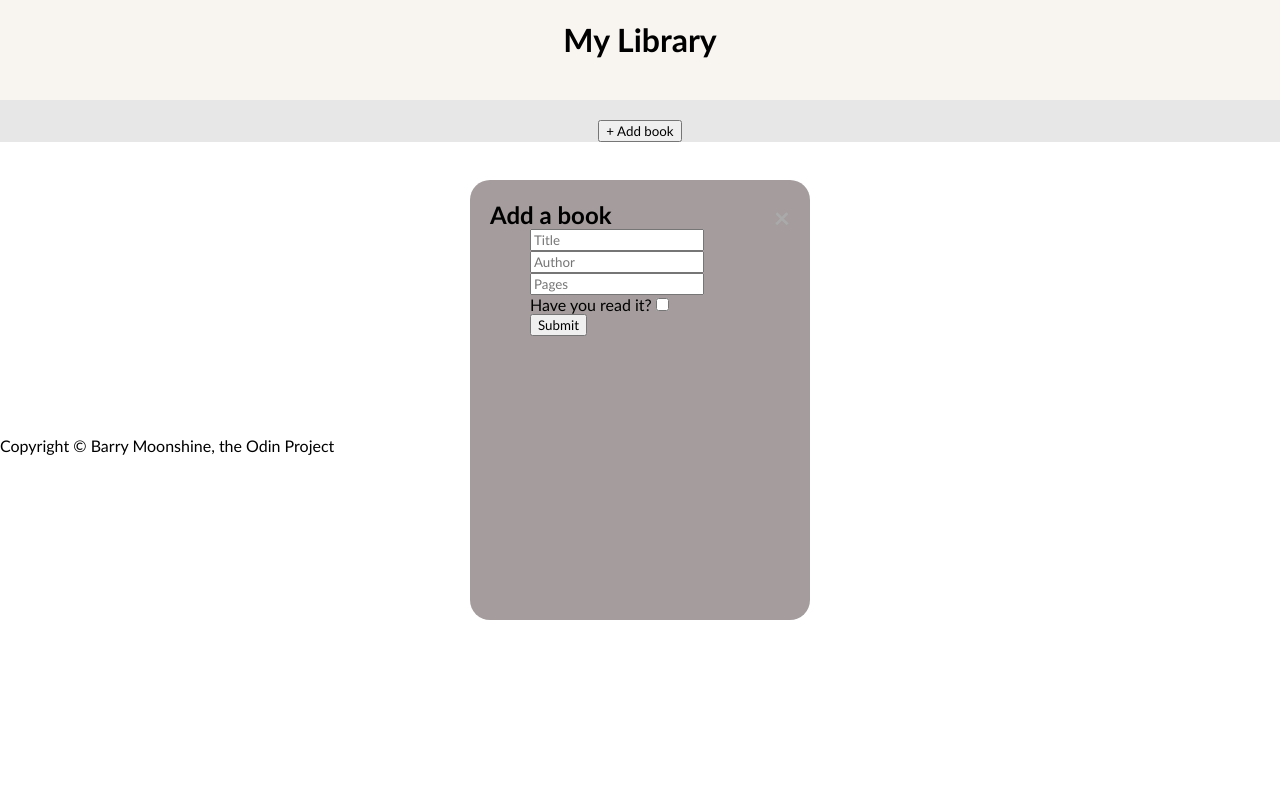
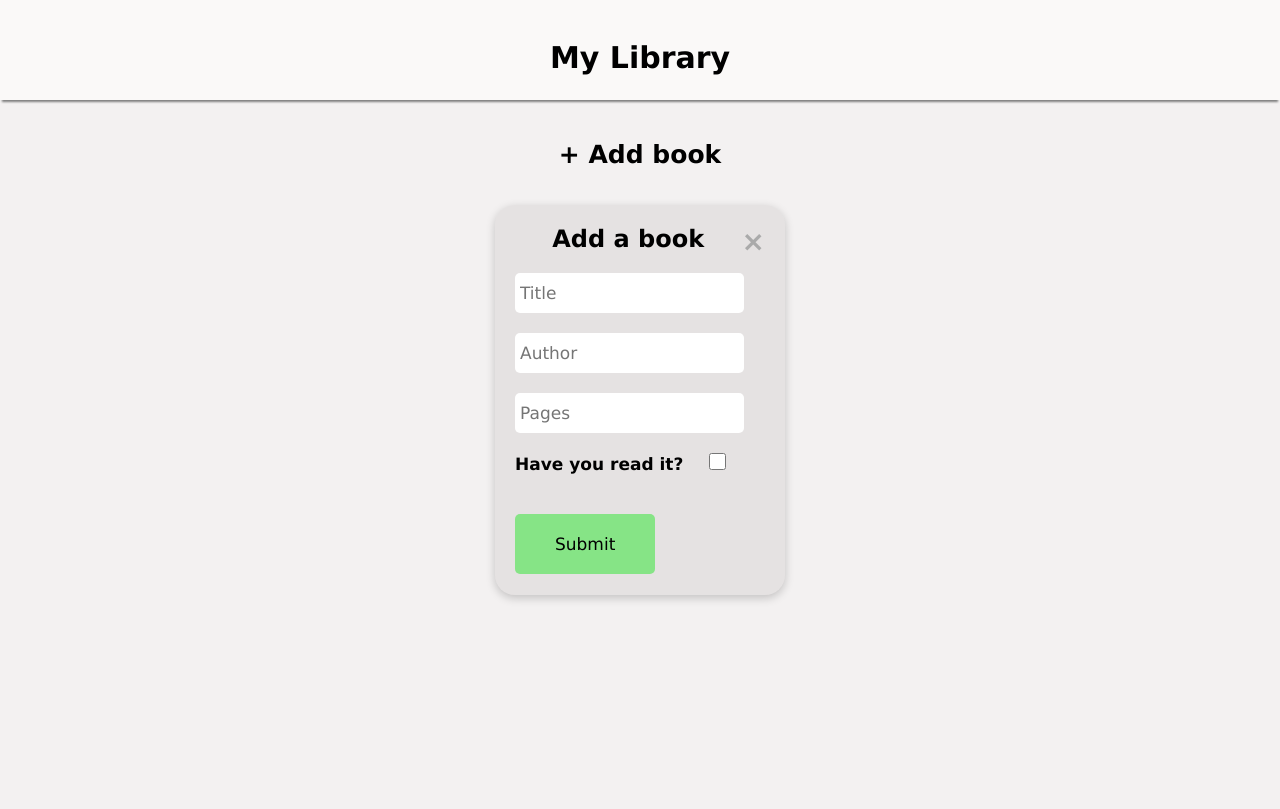
Before and after one commit to Barrymoonshine/library, a plain HTML site: page index.html in a window 1280 px wide. Both pictures are taken after a click on the button "+ Add book". Shown: the top 809 px of the page. Drawn offline with Linux system fonts and the light colour scheme.

Commit message:
Styling applied to modal

```diff
--- a/index.html
+++ b/index.html
@@ -11,7 +11,7 @@
 <body id="body">
 
   <div class="header">
-    <h1>My Library</h1>
+    My Library
   </div>
 
   <!--Trigger/Open the new book Modal-->
@@ -26,7 +26,7 @@
     <div class="modal-content">
     <span class="close">&times;</span>
     <form id="newBookForm">
-    <h2>Add a book</h2>
+    <h2 class="formTitle">Add a book</h2>
     <ul>
         <li>
             <label for="book_title"></label>
@@ -41,8 +41,8 @@
             <input type="number" id="pages" name="pages"  min="1" placeholder="Pages" required />
         </li>
         <li>
-            <label for="have_you_read">Have you read it?</label>
-            <input type="checkbox" id="haveRead" name="have_you_read" required />
+            <label for="have_you_read"></label>
+            <p class="haveYouReadText">Have you read it? <input type="checkbox" id="haveRead" name="have_you_read" required /></p>
         </li>
         <li>
         <li class="button">
--- a/script.js
+++ b/script.js
@@ -46,6 +46,10 @@ function getFormValues(){
 function displayLibrary () {
   removeDivs();
   hideModal();
+  createLibraryCard();
+}
+
+function createLibraryCard () {
   myLibrary.forEach(function (item, index) {
     let libraryBook = document.createElement('div');
     let removeBookButton = document.createElement('button');
@@ -79,24 +83,25 @@ function displayLibrary () {
     }) ;
     haveReadButton.addEventListener("click", (e) => {
       const haveReadButtonValue = document.getElementById(e.target.id).textContent;
+      let myLibraryArrayIndex = e.target.id.replace('haveRead','');
       if (haveReadButtonValue == 'Read') {
         haveReadButton.style.backgroundColor = 'red';
         haveReadButton.innerText = 'Not read';
+        myLibrary[myLibraryArrayIndex].haveRead = false;
       } else if (haveReadButtonValue == 'Not read') {
         haveReadButton.style.backgroundColor = 'green';
       haveReadButton.innerText = 'Read';
+      myLibrary[myLibraryArrayIndex].haveRead = true;
       }
   });
 })
 }
 
-
-
 function resetForm () {
   document.getElementById('title').value = "";
   document.getElementById('author').value = "";
   document.getElementById('pages').value = "";
-  document.getElementById('haveRead').checked = false;
+
 }
 
 function removeDivs() {
--- a/style.css
+++ b/style.css
@@ -1,13 +1,14 @@
 * {
     margin: 0;
-    font-family: 'Trebuchet MS', 'Lucida Sans Unicode', 'Lucida Grande', 'Lucida Sans', Arial, sans-serif;
+    font-family: Verdana, Geneva, Tahoma, sans-serif;
 }
 
 body {
     display: grid;
     width: 100%;
+    height: 100%;
     grid-template-rows: 100px 1fr 7fr 1fr;
-
+    background-color: rgb(243, 241, 241);
 }
 
 ul {
@@ -15,11 +16,29 @@ ul {
 }
 
 .header{
-    padding: 20px;
+    font-size: 30px;
+    font-weight: bolder;
+    padding: 40px 20px 20px 20px;
     text-align: center;
     grid-row: 1 / 2;
-    background-color: rgb(248, 245, 241);
-    box-shadow: 0 4px 6px -6px #222;
+    background-color: rgb(250, 249, 248);
+    box-shadow: 0 4px 2px -2px gray;
+}
+
+#modalButton {
+    background: none;
+    border: none;
+    font-size: 25px;
+    font-weight: bolder;
+    padding:20px;
+}
+
+#modalButton:hover {
+    background-color: rgb(229, 226, 226);
+    border: none;
+    border-radius: 10px;
+    padding: 20px;
+    cursor: pointer;
 }
 
 .modal {
@@ -29,19 +48,69 @@ ul {
     left: 50%;
     top: 50%;
     transform: translate(-50%, -50%);
-    background-color: rgb(165, 157, 157);
-    width:300px;
-    height:400px;
-    padding: 20px;
+    width:250px;
+    height:350px;
     border-radius: 20px;
+    background-color: rgb(229, 226, 226);
+    box-shadow: 0 3px 10px rgb(0 0 0 / 0.2);
+    padding:20px;
 }
 
+input {
+    background-color: white;
+    color: rgb(229, 226, 226);
+    font-size: 17px;
+    padding: 10px 5px 10px 5px;
+    border: none;
+    border-radius: 5px;
+
+}
+
+#newBookForm {
+    display: flex;
+    flex-direction: column;
+}
+
+.formTitle {
+    align-self: center;
+}
+
+#newBookForm ul {
+    padding: 0px;
+}
+
+#newBookForm ul li {
+    align-self: flex-start;
+    padding-top: 20px;
+}
+
+.haveYouReadText {
+    font-size: 17px;
+    font-weight: bold;
+}
+
+#haveRead {
+    width:17px;
+    height:17px;
+    margin-left: 20px;
+}
+
+#submitButton {
+    background-color: rgb(134, 228, 134);
+    padding: 20px 40px 20px 40px;
+    font-size:17px;
+    border:none;
+    border-radius: 5px;
+}
+
+.myLibraryCards {
+    background-color: antiquewhite;
+}
 
 .bookForm {
     padding-top: 20px;
     text-align: center;
     grid-row: 2/3;
-    background-color: rgb(231, 231, 231); ;
 }
 
 #libraryContainer {
```
Also changed, not shown: README.md.
